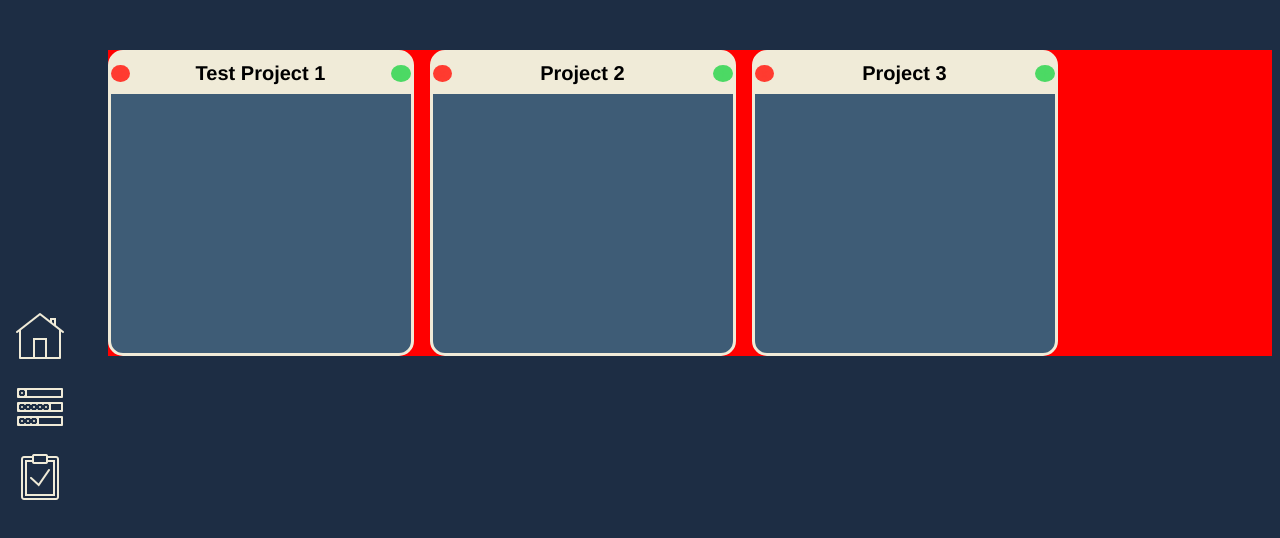
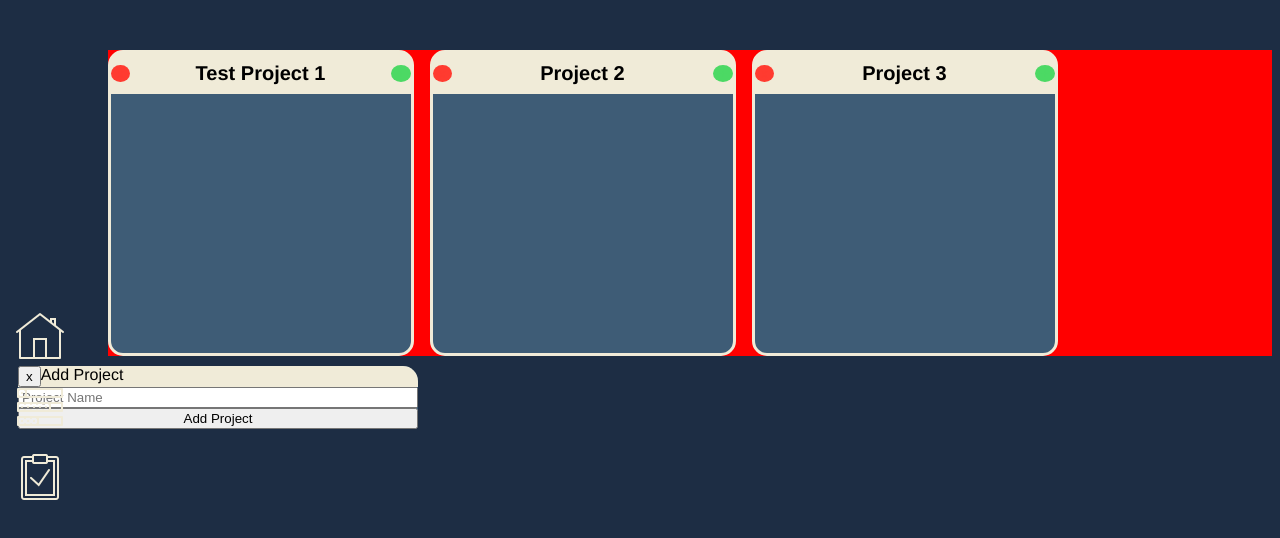
Before and after one commit to GucciGangnam/to-do-list, a website built with webpack: page dist/index.html in a window 1280 px wide. Both pictures are taken after a click on the button "Add Project". Shown: the part 88-626 px from the top of the page. Built offline with nearby package versions, Linux system fonts and the light colour scheme.

Commit message:
and project window being built. It needs styling. Then the function needs adding to the button to add the project

```diff
--- /dev/null
+++ b/src/add-project-window.js
@@ -0,0 +1,47 @@
+
+
+
+
+
+
+
+
+
+function displayAddProjectWindow() {
+    const addProjectWindow = document.createElement('div');
+    addProjectWindow.classList.add('addprojectwindow');
+    addProjectWindow.id = 'addprojectwindow';
+    document.body.appendChild(addProjectWindow);
+        const addProjectWindowBanner = document.createElement('div');
+        addProjectWindowBanner.classList.add('addprojectwindowbanner');
+        addProjectWindowBanner.id = 'addprojectwindowbanner';
+        addProjectWindow.appendChild(addProjectWindowBanner);
+            const addProjectWindowBannerCloseBtn = document.createElement('button');
+            addProjectWindowBannerCloseBtn.classList.add('addprojectwindowbannerclosebtn');
+            addProjectWindowBannerCloseBtn.id = 'addprojectwindowbannerclosebtn';
+            addProjectWindowBannerCloseBtn.innerHTML = 'x';
+            addProjectWindowBanner.appendChild(addProjectWindowBannerCloseBtn);
+                addProjectWindowBannerCloseBtn.addEventListener('click', () => {
+                    console.log('add project window close button clicked');
+                });
+                const addProjectWindowBannerTitle = document.createElement('div');
+            addProjectWindowBannerTitle.classList.add('addprojectwindowbannertitle');
+            addProjectWindowBannerTitle.id = 'addprojectwindowbannertitle';
+            addProjectWindowBannerTitle.innerHTML = 'Add Project';
+            addProjectWindowBanner.appendChild(addProjectWindowBannerTitle);
+            const addProjectWindowInput = document.createElement('input');
+            addProjectWindowInput.classList.add('addprojectwindowinput');
+            addProjectWindowInput.id = 'addprojectwindowinput';
+            addProjectWindowInput.placeholder = 'Project Name';
+            addProjectWindow.appendChild(addProjectWindowInput);
+            const addProjectWindowSubmitBtn = document.createElement('button');
+            addProjectWindowSubmitBtn.classList.add('addprojectwindowsubmitbtn');
+            addProjectWindowSubmitBtn.id = 'addprojectwindowsubmitbtn';
+            addProjectWindowSubmitBtn.innerHTML = 'Add Project';
+            addProjectWindow.appendChild(addProjectWindowSubmitBtn);
+                addProjectWindowSubmitBtn.addEventListener('click', () => {
+                    console.log('add project window submit button clicked');
+                }
+            );
+}
+export { displayAddProjectWindow };
--- a/src/page-template.js
+++ b/src/page-template.js
@@ -5,6 +5,9 @@
 
 
   // imports
+    //moduels
+  import { displayAddProjectWindow } from './add-project-window';
+    //images
   import HomeIcon from './icons/Home.png';
   const homeIcon = new Image();
   homeIcon.src = HomeIcon;
@@ -32,6 +35,10 @@ function displayPageTemplate() {
     addProjectBtn.classList.add('addProjectBtn');
     addProjectBtn.innerHTML = 'Add Project';
     NavBar.appendChild(addProjectBtn);
+      addProjectBtn.addEventListener('click', () => {
+        displayAddProjectWindow();
+      });
+
     const navBarRight = document.createElement('div');
     navBarRight.classList.add('navBarRight');
     navBarRight.innerHTML = '';
--- a/src/style.css
+++ b/src/style.css
@@ -103,6 +103,29 @@ body{
             padding-left: 20px;
             cursor: pointer;
         }
+/* ADD PROJECT WINDOW FORM */
+
+.addprojectwindow {
+    background-color: #3E5C76;
+    border-radius: 15px;
+    margin: 10px;
+    margin-top: 10px;
+    margin-bottom: 50px;
+    width: 30vw;
+    min-width: 400px;
+    display: flex;
+    flex-direction: column;
+}
+    .addprojectwindowbanner {
+        background-color: #F0EBD8;
+        border-top-left-radius: 15px;
+        border-top-right-radius: 15px;
+        display: flex;
+    }
+
+
+
+
 
 /* PROJECT BOXES */
 .content {
```
Also changed, not shown: dist/main.js, src/add-task-window.js (added).
